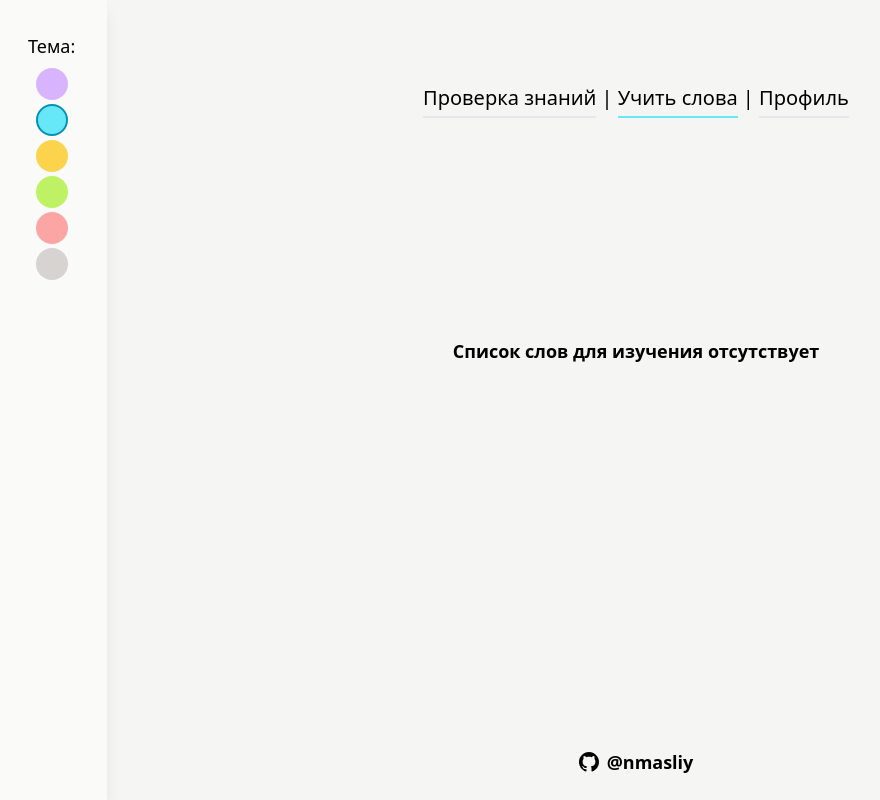
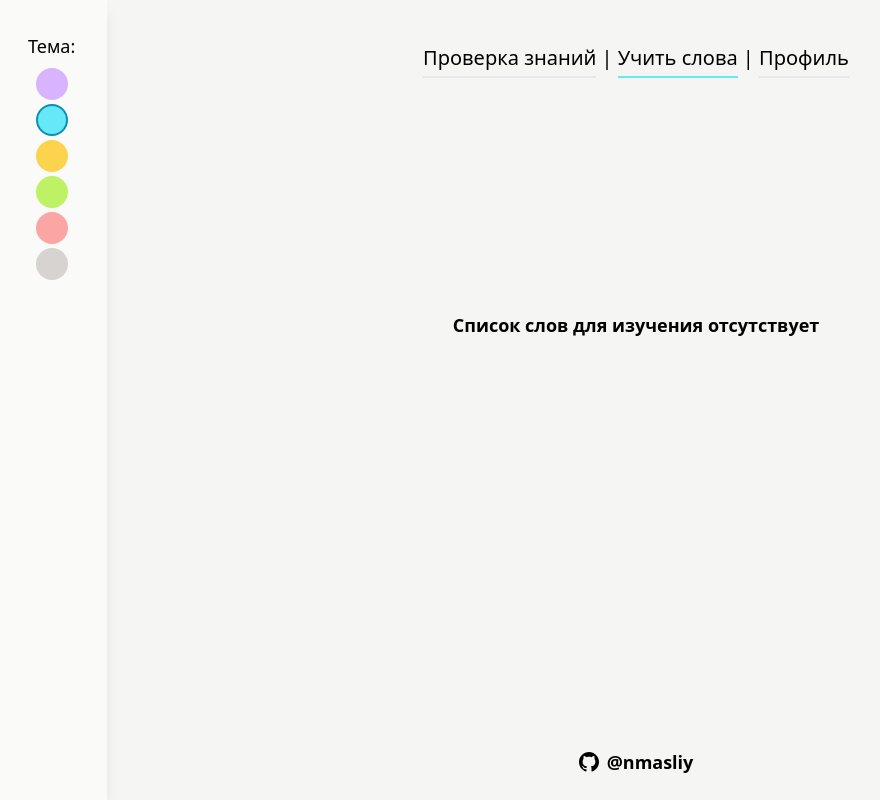
Before and after one commit to nmasliy/learn-english-app, a Vue app: page /learn in a window 1280 px wide. Shown: the whole page, without its empty margins (4-884 px from the left). Built offline with nearby package versions, Linux system fonts and the light colour scheme.

Commit message:
style fixes

```diff
--- a/src/App.vue
+++ b/src/App.vue
@@ -1,7 +1,7 @@
 <template>
   <div class="app bg-stone-100">
     <div
-      class="flex flex-col items-center min-h-screen container text-center max-w-3xl mx-auto px-4 py-6 sm:pt-20"
+      class="flex flex-col items-center min-h-screen container text-center max-w-3xl mx-auto px-4 py-6 sm:pt-10"
     >
       <ThemeButtons :themes="themes" />
       <Nav :activeLinkClasses="activeLinkClasses" :theme="theme" />
--- a/src/components/ThemeButtons.vue
+++ b/src/components/ThemeButtons.vue
@@ -1,7 +1,7 @@
 <template>
   <div
     v-if="themes"
-    class="themes top-0 bottom-0 p-8 left-0 mb-6 sm:fixed sm:mb-0 bg-stone-50 shadow-lg"
+    class="themes top-0 bottom-0 bg-stone-50 shadow-lg p-4 left-0 mb-6 sm:fixed sm:p-8 sm:mb-0"
   >
     <p class="mb-2 text-lg">Тема:</p>
     <ul class="sm:block flex justify-center">
--- a/src/views/LearnView.vue
+++ b/src/views/LearnView.vue
@@ -73,14 +73,16 @@
             </li>
           </transition-group>
         </ul>
+        <transition name="fade-scale" mode="out-in">
           <button
             @click="saveLearnedWordList"
             v-if="isCheckedAtLeastOne"
-          class="px-6 py-4 mr-2 text-slate-50 font-semibold rounded transition-colors duration-300"
+            class="px-6 py-4 mb-2 mr-2 text-slate-50 font-semibold rounded transition-colors duration-300"
             :class="`bg-${theme}-500 enabled:hover:bg-${theme}-600`"
           >
             Я знаю эти слова
           </button>
+        </transition>
         <h2 v-if="!isMinWordsTolearn" class="mb-4 font-semibold text-lg">
           Вам нужно набрать хотя бы {{ minWordsToLearn }} слов для изучения
         </h2>
```
Lines whose indentation alone changed are shown as unchanged.
